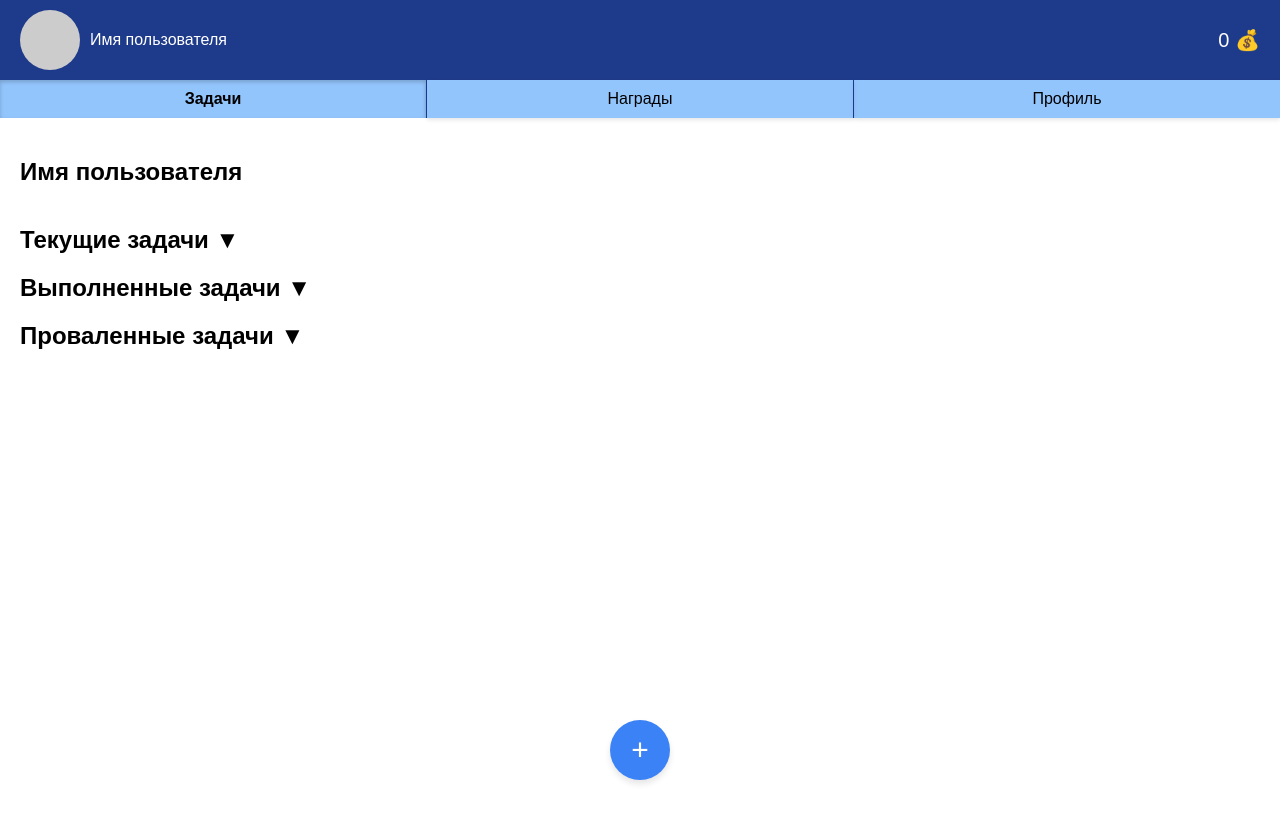
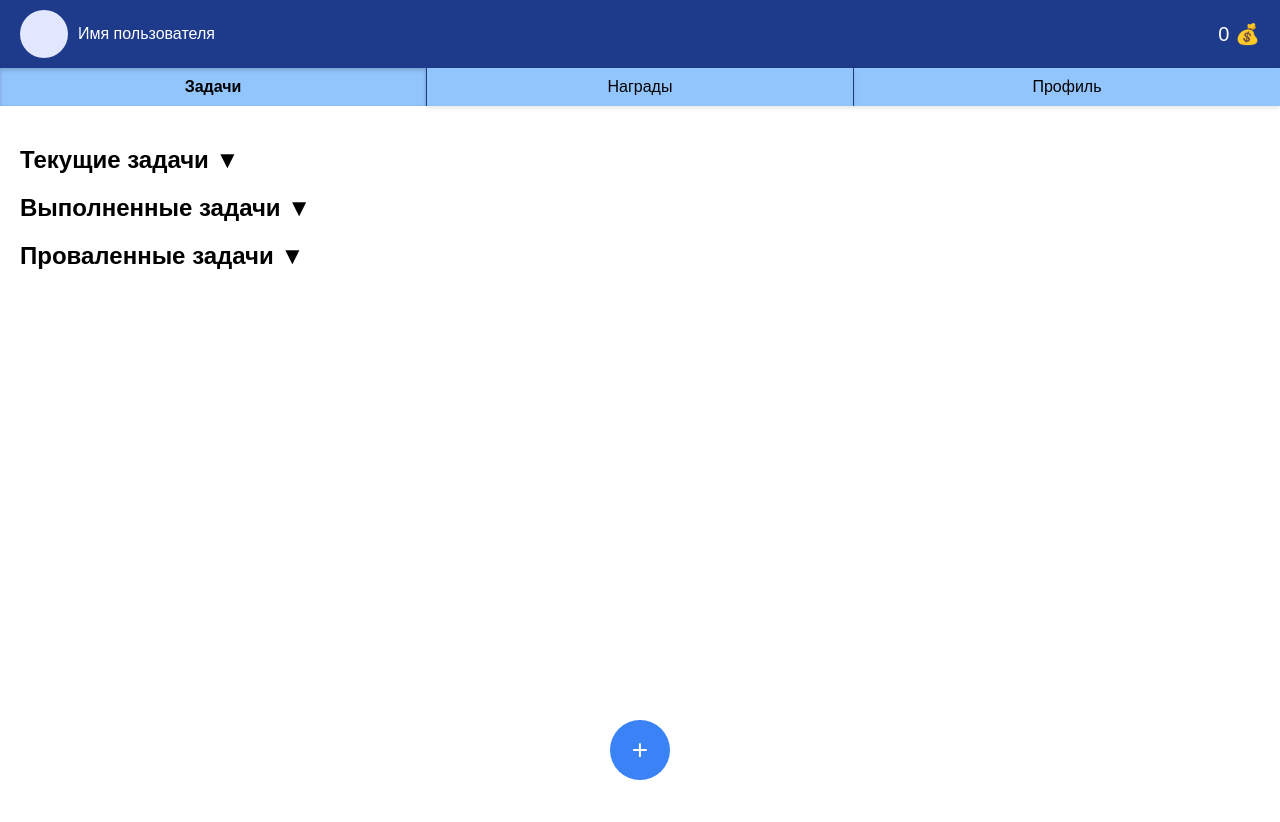
Before and after one commit to 1vanch0s/ToDoListTWA, a React (Vite) app in the folder todo-app/: page / in a window 1280 px wide. Shown: the top 822 px of the page. Built offline with nearby package versions, Linux system fonts and the light colour scheme.

Commit message:
доработка интерфейса

```diff
--- a/todo-app/src/App.tsx
+++ b/todo-app/src/App.tsx
@@ -13,17 +13,10 @@ interface Stats {
   level: number;
 }
 
-// const initialStats: Stats = {
-//   completed: { easy: 0, medium: 0, hard: 0 },
-//   failed: { easy: 0, medium: 0, hard: 0 },
-//   totalCoins: 0,
-//   xp: 0,
-//   level: 1,
-// };
-
 const App: React.FC = () => {
-  const userName = "Имя пользователя";
   const [coins, setCoins] = useState<number>(0);
+  const [userName, setUserName] = useState("Имя пользователя");
+  const [avatarUrl, setAvatarUrl] = useState<string | null>(null);
 
   const updateCoins = () => {
     const storedStats = localStorage.getItem("stats");
@@ -39,12 +32,38 @@ const App: React.FC = () => {
     return () => window.removeEventListener("storage", updateCoins);
   }, []);
 
+  // Загрузка данных пользователя из Telegram
+  const tg = (window as any).Telegram?.WebApp;
+  React.useEffect(() => {
+    if (!tg) {
+      console.error("Telegram WebApp is not available");
+      return;
+    }
+    tg.ready();
+    const user = tg.initDataUnsafe.user;
+    console.log("Telegram user data:", tg.initDataUnsafe); // Отладка
+    if (user) {
+      setUserName(user.first_name + (user.last_name ? " " + user.last_name : ""));
+      if (user.photo_url) {
+        setAvatarUrl(user.photo_url);
+      } else {
+        console.log("No photo_url available for user");
+      }
+    } else {
+      console.log("No user data from Telegram");
+    }
+  }, []);
+
   return (
     <Router>
       <div>
         <header className="header">
           <div className="user-info">
-            <div className="avatar"></div>
+            {avatarUrl ? (
+              <img src={avatarUrl} alt="Аватар" className="avatar-image" />
+            ) : (
+              <div className="avatar"></div>
+            )}
             <span>{userName}</span>
           </div>
           <div className="coins">
--- a/todo-app/src/pages/Profile.tsx
+++ b/todo-app/src/pages/Profile.tsx
@@ -91,36 +91,36 @@ const Profile: React.FC = () => {
       <main className="main">
         <div className="profile-header">
           {avatarUrl ? (
-            <img src={avatarUrl} alt="Аватар" className="w-16 h-16 rounded-full" />
+            <img src={avatarUrl} alt="Аватар" className="w-12 h-12 rounded-full" />
           ) : (
             <div className="avatar"></div>
           )}
           <div>
             <h2>{userName}</h2>
             <div className="level-circle">
-              <svg width="80" height="80">
+              <svg width="100" height="100">
                 <circle
-                  cx="40"
-                  cy="40"
-                  r="35"
+                  cx="50"
+                  cy="50"
+                  r="45"
                   stroke="#E0E7FF"
                   strokeWidth="5"
                   fill="none"
                 />
                 <circle
-                  cx="40"
-                  cy="40"
-                  r="35"
+                  cx="50"
+                  cy="50"
+                  r="45"
                   stroke="#3B82F6"
                   strokeWidth="5"
                   fill="none"
-                  strokeDasharray="219.8"
-                  strokeDashoffset={219.8 - (219.8 * progress / 100)}
-                  transform="rotate(-90 40 40)"
+                  strokeDasharray="282.6"
+                  strokeDashoffset={282.6 - (282.6 * progress / 100)}
+                  transform="rotate(-90 50 50)"
                 />
                 <text
-                  x="40"
-                  y="42"
+                  x="50"
+                  y="52"
                   textAnchor="middle"
                   dominantBaseline="middle"
                   fontSize="16"
--- a/todo-app/src/pages/Tasks.tsx
+++ b/todo-app/src/pages/Tasks.tsx
@@ -292,14 +292,6 @@ const Tasks: React.FC<TasksProps> = ({ updateCoins }) => {
   return (
     <div style={{ backgroundColor: "#ffffff" }}>
       <main className="main">
-        <div className="profile-header flex items-center space-x-4 mb-4">
-          {avatarUrl ? (
-            <img src={avatarUrl} alt="Аватар" className="w-12 h-12 rounded-full" />
-          ) : (
-            <div className="w-12 h-12 bg-gray-300 rounded-full"></div>
-          )}
-          <h2 className="text-xl font-bold">{userName}</h2>
-        </div>
         <h2
           onClick={() => setShowPending(!showPending)}
           className="collapsible-header"
--- a/todo-app/src/styles.css
+++ b/todo-app/src/styles.css
@@ -238,13 +238,15 @@ body, html, #root {
   transform: translateX(-50%);
   width: 60px;
   height: 60px;
-  background-color: #3B82F6;
-  color: #fff;
+  background-color: #3b82f6;
+  color: white;
+  border-radius: 50%;
+  font-size: 28px;
   border: none;
-  border-radius: 50%;
-  font-size: 30px;
   cursor: pointer;
-  box-shadow: 0 4px 6px rgba(0,0,0,0.1);
+  display: flex;
+  align-items: center;
+  justify-content: center;
 }
 
 .popup {
@@ -381,3 +383,17 @@ body, html, #root {
     margin: 10px 0;
   }
 }
+
+.avatar-image {
+  width: 40px;
+  height: 40px;
+  border-radius: 50%;
+  object-fit: cover;
+}
+
+.avatar {
+  width: 48px;
+  height: 48px;
+  border-radius: 50%;
+  background-color: #e0e7ff;
+}
```
